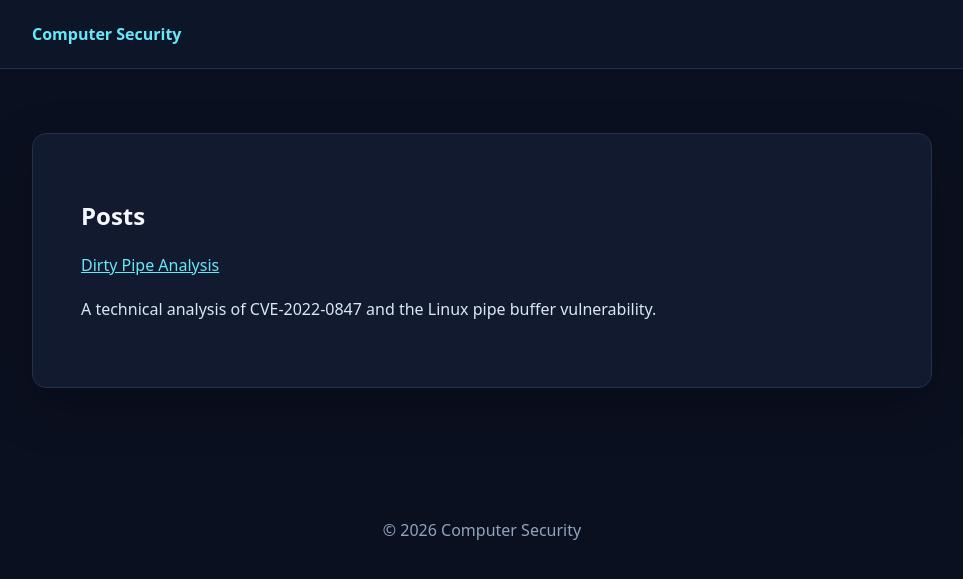
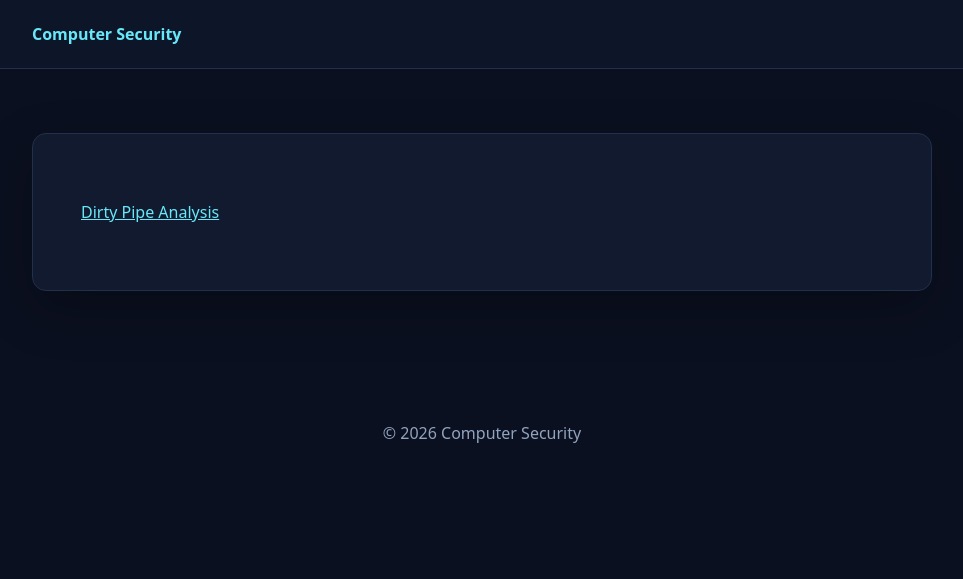
Before and after one commit to secjuhl/secjuhl.github.io, a Jekyll site: the page built from index.md, in a window 1280 px wide. Shown: the top 579 px of the page, without its empty margins (158-1121 px from the left). Built offline with Jekyll 4.4.1, drawn with Linux system fonts in a browser that asks for light colours.

Commit message:
Simplify homepage

```diff
--- a/index.md
+++ b/index.md
@@ -3,8 +3,4 @@ layout: default
 title: Home
 ---
 
-## Posts
-
 [Dirty Pipe Analysis]({{ '/dirtypipe/' | relative_url }})
-
-A technical analysis of CVE-2022-0847 and the Linux pipe buffer vulnerability.
```
